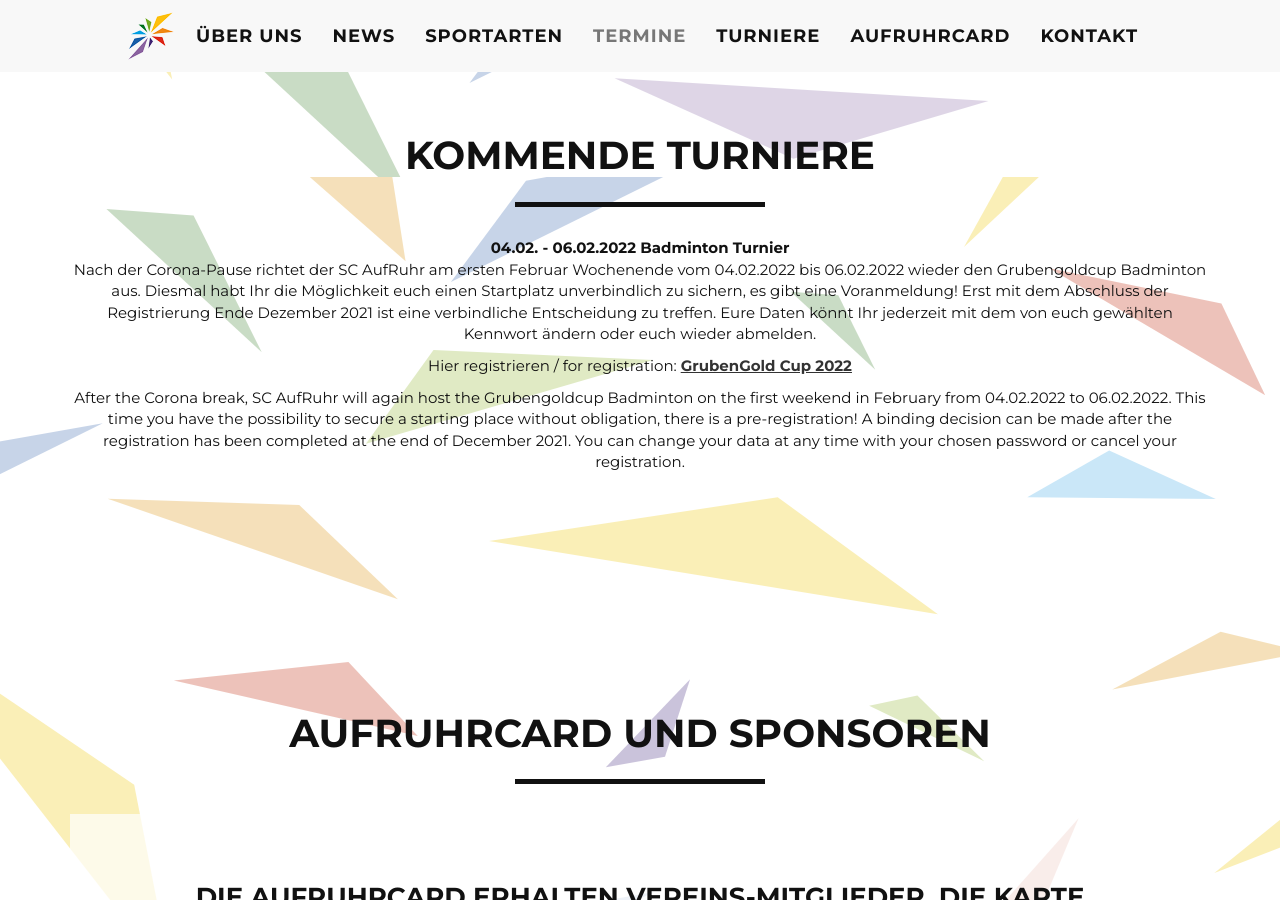
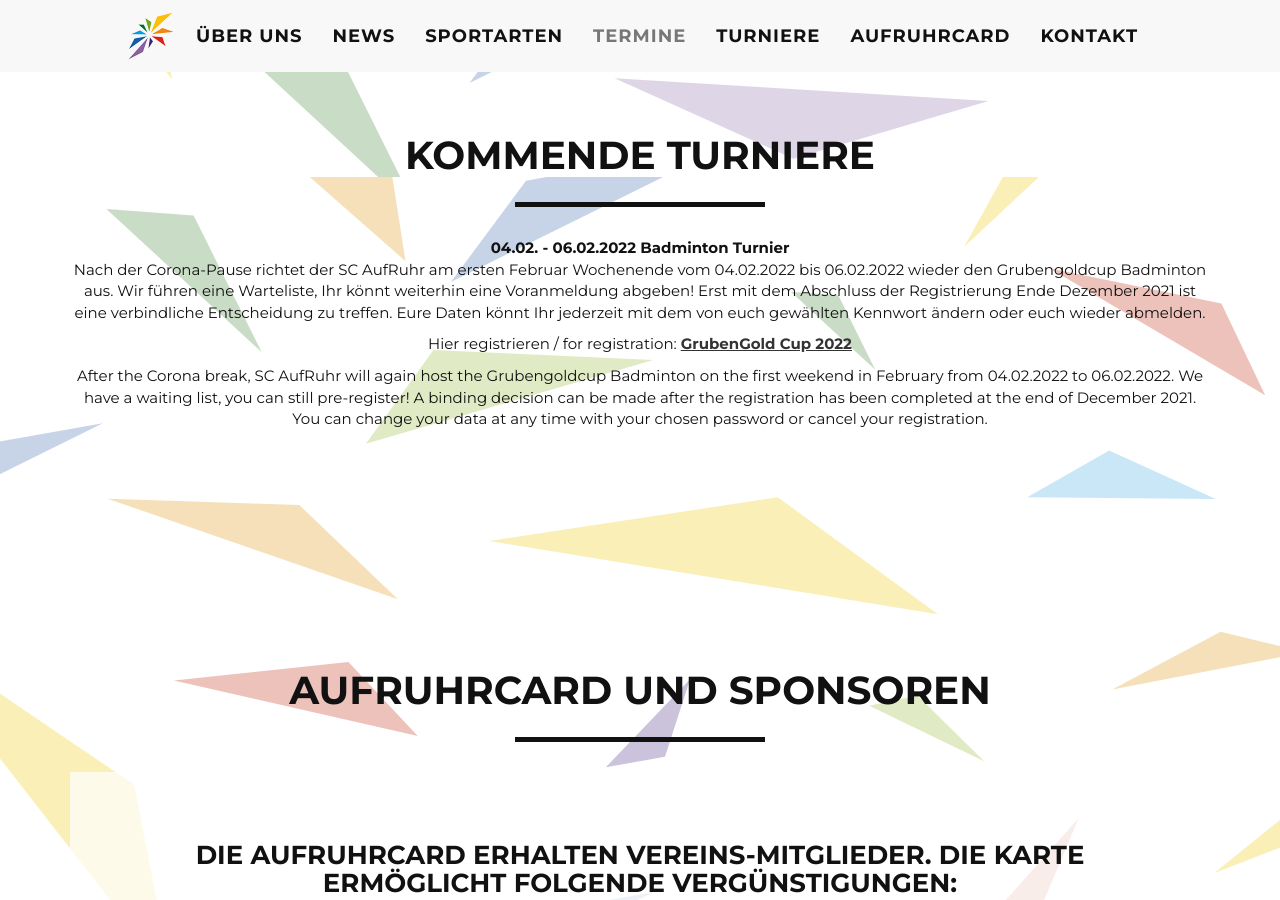
Before and after one commit to scarweb/scarweb.github.io, a Jekyll site: the page built from index.html, in a window 1280 px wide and 900 px high, scrolled down 4323 px. Built offline with Jekyll 4.4.1, drawn with Linux system fonts in a browser that asks for light colours; comment, search, counter and statistics services are not loaded.

Commit message:
Text bzgl. Warteliste abgeändert

```diff
--- a/_includes/tourniere.html
+++ b/_includes/tourniere.html
@@ -12,17 +12,15 @@
                 {% for turnier in site.data.tourniere %}
                     <strong>{{turnier.datum}}  {{turnier.name}}  {{turnier.text}}</strong> <br>
                 {% endfor %}
-                Nach der Corona-Pause richtet der SC AufRuhr am ersten Februar Wochenende vom 04.02.2022 bis 06.02.2022 wieder den Grubengoldcup Badminton aus.
-                Diesmal habt Ihr die Möglichkeit euch einen Startplatz unverbindlich zu sichern, es gibt eine Voranmeldung! Erst mit dem Abschluss der Registrierung
-                Ende Dezember 2021 ist eine verbindliche Entscheidung zu treffen. Eure Daten könnt Ihr jederzeit mit dem von euch gewählten Kennwort ändern oder euch
-                wieder abmelden.</br></p>
+               Nach der Corona-Pause richtet der SC AufRuhr am ersten Februar Wochenende vom 04.02.2022 bis 06.02.2022 wieder den Grubengoldcup Badminton aus.
+               Wir führen eine Warteliste, Ihr könnt weiterhin eine Voranmeldung abgeben! Erst mit dem Abschluss der Registrierung Ende Dezember 2021 ist eine
+               verbindliche Entscheidung zu treffen. Eure Daten könnt Ihr jederzeit mit dem von euch gewählten Kennwort ändern oder euch wieder abmelden.</br></p>
 
         Hier registrieren / for registration: <a href="https://grubengoldcup.rlinfo.de"><b><u>GrubenGold Cup 2022</b></u></a></br></p>
 
                After the Corona break, SC AufRuhr will again host the Grubengoldcup Badminton on the first weekend in February from 04.02.2022 to 06.02.2022.
-               This time you have the possibility to secure a starting place without obligation, there is a pre-registration! A binding decision can be made
-               after the registration has been completed at the end of December 2021. You can change your data at any time with your chosen password or cancel
-               your registration.
+               We have a waiting list, you can still pre-register! A binding decision can be made after the registration has been completed at the end of December 2021.
+               You can change your data at any time with your chosen password or cancel your registration.
 
                 <p>&nbsp;</p>
 
```
